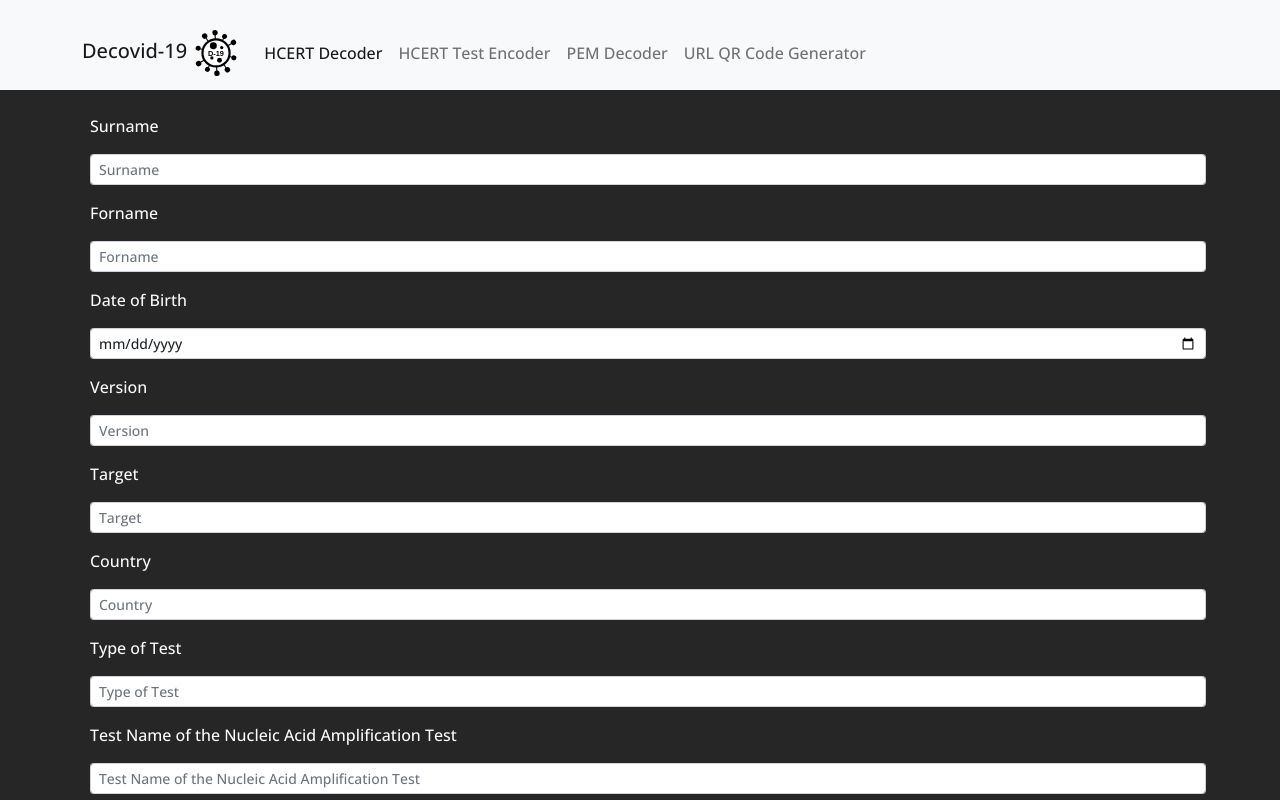
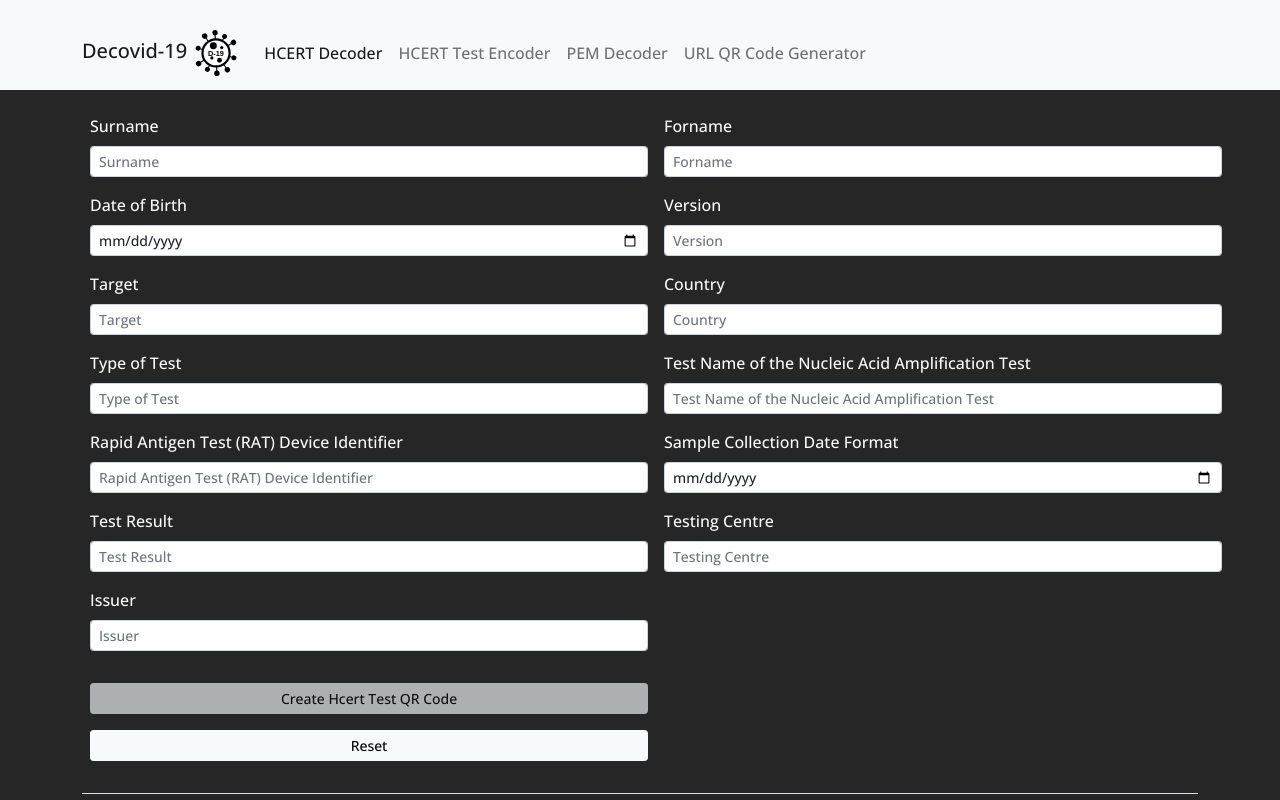
Before and after one commit to vitoco84/decovid-19-client, an Angular app: page /hcertTestEncoder in a window 1280 px wide. Shown: the top 800 px of the page. Built offline with nearby package versions, Linux system fonts and the light colour scheme.

Commit message:
improved form of hcert encoder

```diff
--- a/src/app/component/hcert-test/hcert-test.component.html
+++ b/src/app/component/hcert-test/hcert-test.component.html
@@ -1,46 +1,53 @@
 <div class="container mt-3">
-  <div class="row d-flex justify-content-center">
+  <div class="justify-content-center">
     <section class="text-sm-start">
       <form #testCovidForm="ngForm" (ngSubmit)="createTestCovidQRCode(testCovidForm)">
-        <div class="form-group">
-          <label for="surname" class="form-label m-2">Surname</label>
-          <input class="form-control form-control-sm m-2" type="text" id="surname" placeholder="Surname" required [(ngModel)]="hcertHolder.fn" name="surname" />
+        <div class="d-flex">
+          <div class="form-group col-md-6 m-2">
+            <label for="surname" class="form-label">Surname</label>
+            <input class="form-control form-control-sm" type="text" id="surname" placeholder="Surname" required [(ngModel)]="hcertHolder.fn" name="surname" />
           </div>
 
-        <div class="form-group">
-          <label for="forname" class="form-label m-2">Forname</label>
-          <input class="form-control form-control-sm m-2" type="text" id="forname" placeholder="Forname" required [(ngModel)]="hcertHolder.gn" name="forname" />
+          <div class="form-group col-md-6 m-2">
+            <label for="forname" class="form-label">Forname</label>
+            <input class="form-control form-control-sm" type="text" id="forname" placeholder="Forname" required [(ngModel)]="hcertHolder.gn" name="forname" />
+          </div>
         </div>
 
-        <div class="form-group">
-          <label for="dob" class="form-label m-2">Date of Birth</label>
-          <input class="form-control form-control-sm m-2" type="date" id="dob" placeholder="Date of Birth Format" required [(ngModel)]="hcertContentDTO.dob" name="dob" />
+        <div class="d-flex">
+          <div class="form-group col-md-6 m-2">
+            <label for="dob" class="form-label">Date of Birth</label>
+            <input class="form-control form-control-sm" type="date" id="dob" placeholder="Date of Birth Format" required [(ngModel)]="hcertContentDTO.dob" name="dob" />
           </div>
 
-        <div class="form-group">
-          <label for="version" class="form-label m-2">Version</label>
-          <input class="form-control form-control-sm m-2" type="text" id="version" placeholder="Version" required [(ngModel)]="hcertContentDTO.ver" name="ver" />
+          <div class="form-group col-md-6 m-2">
+            <label for="version" class="form-label">Version</label>
+            <input class="form-control form-control-sm" type="text" id="version" placeholder="Version" required [(ngModel)]="hcertContentDTO.ver" name="ver" />
+          </div>
         </div>
 
-        <div class="form-group">
-          <label for="target" class="form-label m-2">Target</label>
-          <input class="form-control form-control-sm m-2" type="text" id="target" placeholder="Target" required [(ngModel)]="hcertContentDTO.t[0].tg" name="target" />
+        <div class="d-flex">
+          <div class="form-group col-md-6 m-2">
+            <label for="target" class="form-label">Target</label>
+            <input class="form-control form-control-sm" type="text" id="target" placeholder="Target" required [(ngModel)]="hcertContentDTO.t[0].tg" name="target" />
           </div>
 
-        <div class="form-group">
-          <label for="country" class="form-label m-2">Country</label>
-          <input class="form-control form-control-sm m-2" type="text" id="country" placeholder="Country" required [(ngModel)]="hcertContentDTO.t[0].co" name="country" />
+          <div class="form-group col-md-6 m-2">
+            <label for="country" class="form-label">Country</label>
+            <input class="form-control form-control-sm" type="text" id="country" placeholder="Country" required [(ngModel)]="hcertContentDTO.t[0].co" name="country" />
+          </div>
         </div>
 
-        <div class="form-group">
-          <label for="typeOfTest" class="form-label m-2">Type of Test</label>
-          <input class="form-control form-control-sm m-2" type="text" id="typeOfTest" placeholder="Type of Test" required [(ngModel)]="hcertContentDTO.t[0].tt" name="typeOfTest" />
+        <div class="d-flex">
+          <div class="form-group col-md-6 m-2">
+            <label for="typeOfTest" class="form-label">Type of Test</label>
+            <input class="form-control form-control-sm" type="text" id="typeOfTest" placeholder="Type of Test" required [(ngModel)]="hcertContentDTO.t[0].tt" name="typeOfTest" />
           </div>
 
-        <div class="form-group">
-          <label for="nucleicAcidAmplName" class="form-label m-2">Test Name of the Nucleic Acid Amplification Test</label>
+          <div class="form-group col-md-6 m-2">
+            <label for="nucleicAcidAmplName" class="form-label">Test Name of the Nucleic Acid Amplification Test</label>
             <input
-            class="form-control form-control-sm m-2"
+              class="form-control form-control-sm"
               type="text"
               id="nucleicAcidAmplName"
               placeholder="Test Name of the Nucleic Acid Amplification Test"
@@ -49,11 +56,13 @@
               name="nucleicAcidAmplName"
             />
           </div>
+        </div>
 
-        <div class="form-group">
-          <label for="testDeviceManufacturer" class="form-label m-2">Rapid Antigen Test (RAT) Device Identifier</label>
+        <div class="d-flex">
+          <div class="form-group col-md-6 m-2">
+            <label for="testDeviceManufacturer" class="form-label">Rapid Antigen Test (RAT) Device Identifier</label>
             <input
-            class="form-control form-control-sm m-2"
+              class="form-control form-control-sm"
               type="text"
               id="testDeviceManufacturer"
               placeholder="Rapid Antigen Test (RAT) Device Identifier"
@@ -63,10 +72,10 @@
             />
           </div>
 
-        <div class="form-group">
-          <label for="sampleCollectionDate" class="form-label m-2">Sample Collection Date Format</label>
+          <div class="form-group col-md-6 m-2">
+            <label for="sampleCollectionDate" class="form-label">Sample Collection Date Format</label>
             <input
-            class="form-control form-control-sm m-2"
+              class="form-control form-control-sm"
               type="date"
               id="sampleCollectionDate"
               placeholder="Sample Collection Date Format"
@@ -75,26 +84,31 @@
               name="sampleCollectionDate"
             />
           </div>
-
-        <div class="form-group">
-          <label for="testResult" class="form-label m-2">Test Result</label>
-          <input class="form-control form-control-sm m-2" type="text" id="testResult" placeholder="Test Result" required [(ngModel)]="hcertContentDTO.t[0].tr" name="testResult" />
         </div>
 
-        <div class="form-group">
-          <label for="testingCentre" class="form-label m-2">Testing Centre</label>
-          <input class="form-control form-control-sm m-2" type="text" id="testingCentre" placeholder="Testing Centre" required [(ngModel)]="hcertContentDTO.t[0].tc" name="testingCentre" />
+        <div class="d-flex">
+          <div class="form-group col-md-6 m-2">
+            <label for="testResult" class="form-label">Test Result</label>
+            <input class="form-control form-control-sm" type="text" id="testResult" placeholder="Test Result" required [(ngModel)]="hcertContentDTO.t[0].tr" name="testResult" />
           </div>
 
-        <div class="form-group">
-          <label for="issuer" class="form-label m-2">Issuer</label>
-          <input class="form-control form-control-sm m-2" type="text" id="issuer" placeholder="Issuer" required [(ngModel)]="hcertContentDTO.t[0].is" name="issuer" />
+          <div class="form-group col-md-6 m-2">
+            <label for="testingCentre" class="form-label">Testing Centre</label>
+            <input class="form-control form-control-sm" type="text" id="testingCentre" placeholder="Testing Centre" required [(ngModel)]="hcertContentDTO.t[0].tc" name="testingCentre" />
+          </div>
         </div>
 
-        <button type="submit" [disabled]="!testCovidForm.valid" class="btn btn-light btn-sm m-2">Create Hcert Test QR Code</button>
+        <div class="d-flex">
+          <div class="form-group col-md-6 m-2">
+            <label for="issuer" class="form-label">Issuer</label>
+            <input class="form-control form-control-sm" type="text" id="issuer" placeholder="Issuer" required [(ngModel)]="hcertContentDTO.t[0].is" name="issuer" />
+          </div>
+        </div>
+
+        <button type="submit" [disabled]="!testCovidForm.valid" class="btn btn-light btn-sm col-md-6 mt-4 m-2">Create Hcert Test QR Code</button>
       </form>
 
-      <button type="submit" class="btn btn-light btn-sm m-2" (click)="resetForm(testCovidForm)">Reset</button>
+      <button type="submit" class="btn btn-light btn-sm col-md-6  m-2" (click)="resetForm(testCovidForm)">Reset</button>
 
       <div *ngIf="errorHandlerService.errorMessage" class="m-2 text-danger">{{ errorHandlerService.errorMessage }}</div>
       <div *ngIf="errorHandlerService.validationErrorServerResponse" class="m-2 text-danger">{{ errorHandlerService.validationErrorServerResponse | json }}</div>
--- a/src/app/component/pem/pem.component.html
+++ b/src/app/component/pem/pem.component.html
@@ -1,9 +1,11 @@
 <div class="container mt-3">
   <div class="row d-flex justify-content-center">
     <section class="text-sm-start">
-      <label for="pemString" class="form-label m-2">Covid-19 PEM Certificate</label>
-      <input class="form-control form-control-sm m-2" type="text" id="pemString" placeholder="PEM Certificate" #pemInput />
-      <button type="submit" class="btn btn-light btn-sm m-2" (click)="decodeX509Certificate(pemInput.value)">Decode Certificate</button>
+      <div class="m-2">
+        <label for="pemString" class="form-label">Covid-19 PEM Certificate</label>
+        <input class="form-control form-control-sm" type="text" id="pemString" placeholder="PEM Certificate" #pemInput />
+        <button type="submit" class="btn btn-light btn-sm mt-2" (click)="decodeX509Certificate(pemInput.value)">Decode Certificate</button>
+      </div>
 
       <div *ngIf="errorHandlerService.errorMessage" class="m-2 text-danger">{{ errorHandlerService.errorMessage }}</div>
       <div *ngIf="errorHandlerService.validationErrorServerResponse" class="m-2 text-danger">{{ errorHandlerService.validationErrorServerResponse | json }}</div>
--- a/src/app/component/url/url.component.html
+++ b/src/app/component/url/url.component.html
@@ -1,9 +1,11 @@
 <div class="container mt-3">
   <div class="row d-flex justify-content-center">
     <section class="text-sm-start">
-      <label for="urlString" class="form-label m-2">URL String</label>
-      <input class="form-control form-control-sm m-2" type="text" id="urlString" placeholder="URL String" #urlInput />
-      <button type="submit" class="btn btn-light btn-sm m-2" (click)="createURLQRCode(urlInput.value)">Create URL QR Code</button>
+      <div class="m-2">
+        <label for="urlString" class="form-label">URL String</label>
+        <input class="form-control form-control-sm" type="text" id="urlString" placeholder="URL String" #urlInput />
+        <button type="submit" class="btn btn-light btn-sm mt-2" (click)="createURLQRCode(urlInput.value)">Create URL QR Code</button>
+      </div>
 
       <div *ngIf="errorHandlerService.errorMessage" class="m-2 text-danger">{{ errorHandlerService.errorMessage }}</div>
       <div *ngIf="errorHandlerService.validationErrorServerResponse" class="m-2 text-danger">{{ errorHandlerService.validationErrorServerResponse | json }}</div>
```
Also changed, not shown: src/app/component/hcert/hcert.component.html (+8 -8 lines). Lines whose indentation alone changed are shown as unchanged.
